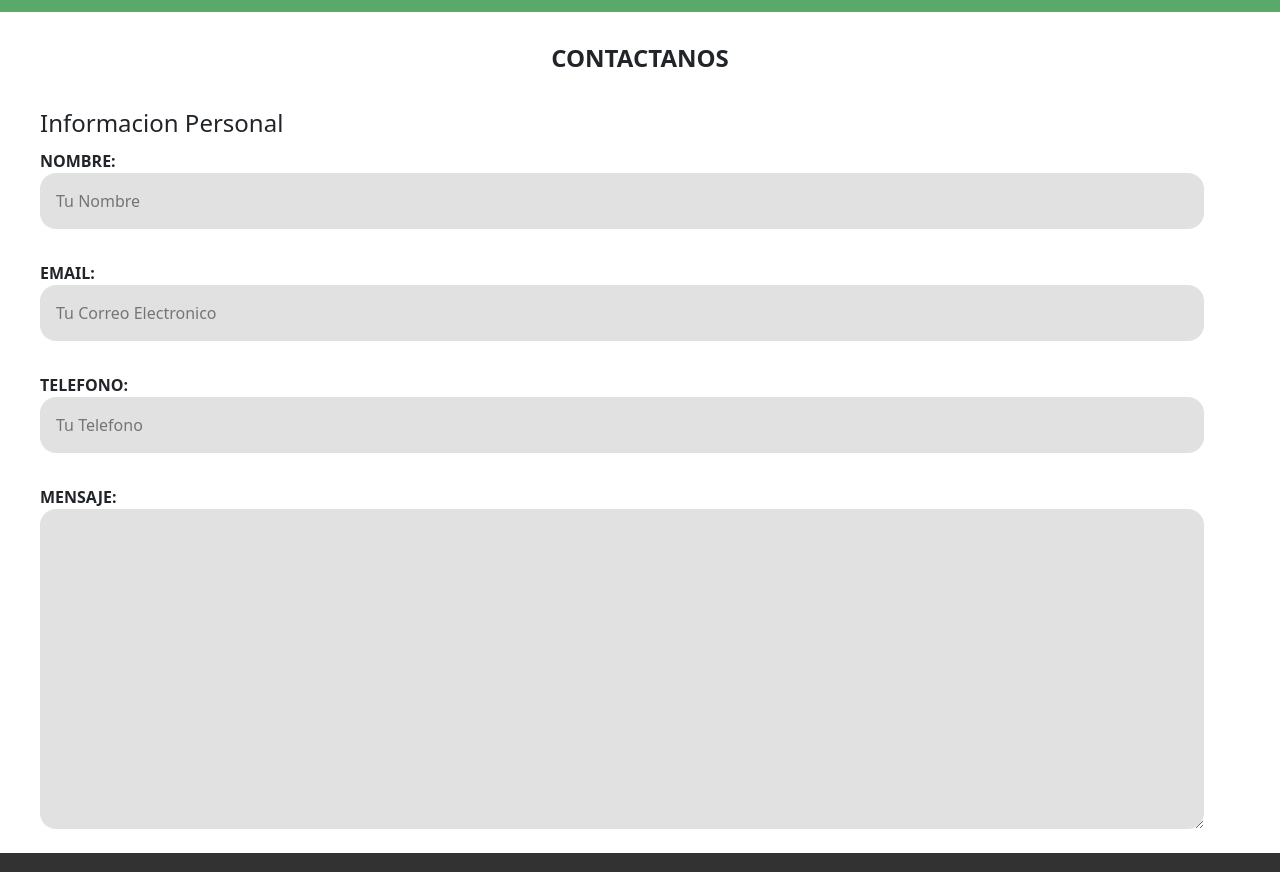
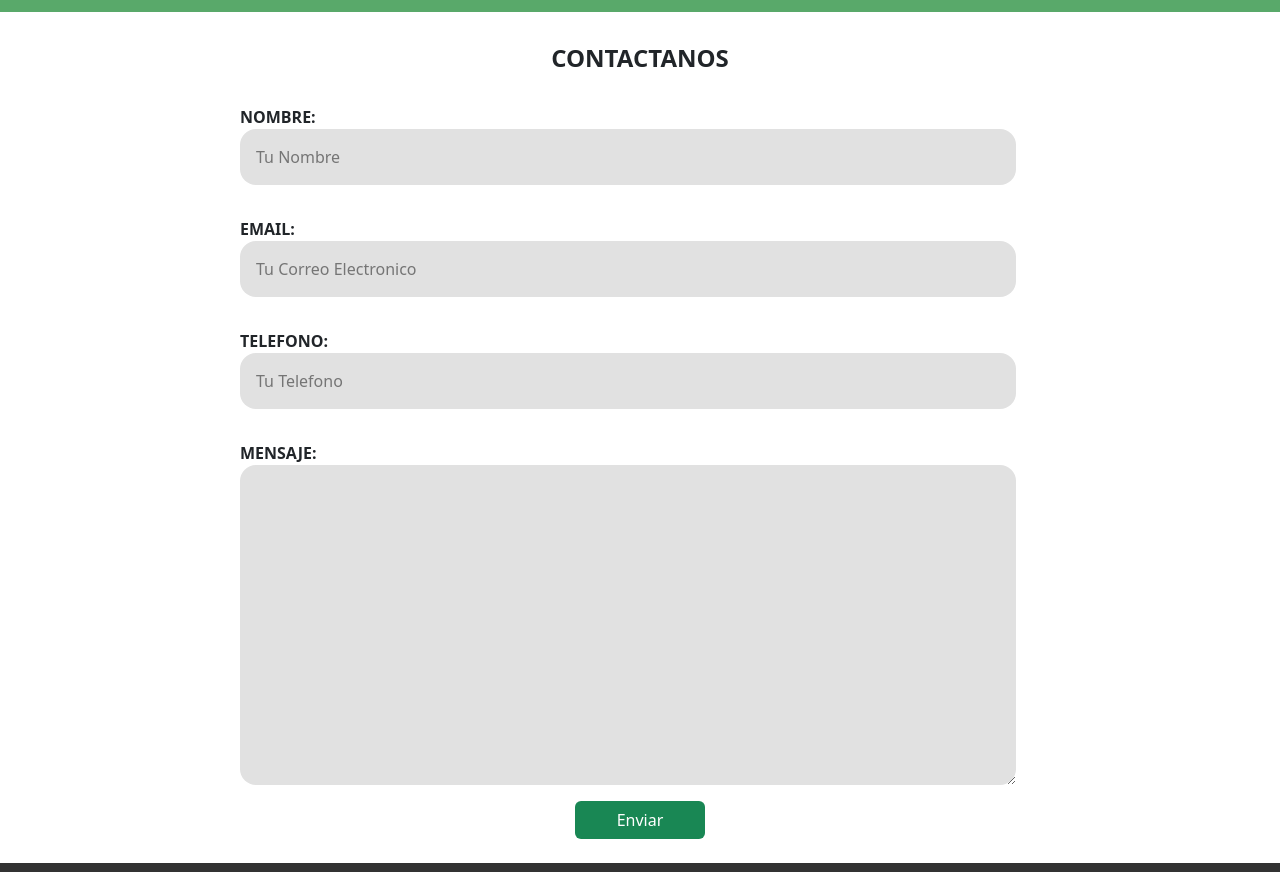
Before and after one commit to sergio-010/store-app, a plain HTML site: page contact.html in a window 1280 px wide. Shown: the part 68-940 px from the top of the page. Drawn offline with nearby package versions, Linux system fonts and the light colour scheme.

Commit message:
form contact

```diff
--- a/contact.html
+++ b/contact.html
@@ -32,9 +32,8 @@
 
   <main class="main">
     <h1 class="title">CONTACTANOS</h1>
-    <section class="form contenedor mb-4">
-      <fieldset>
-        <legend>Informacion Personal</legend>
+    <section class="contenedor mb-4">
+      <form class="form">
         <label for="nombre">Nombre:</label>
         <input class="inputestilo" type="text" id="nombre" placeholder="Tu Nombre">
 
@@ -47,7 +46,16 @@
 
         <label for="mensaje">Mensaje:</label>
         <textarea name="mensaje"></textarea>
-      </fieldset>
+
+        <div class="d-flex justify-content-center">
+          <button
+            class="btn bg-success mt-3"
+            style="width: 130px; color: white"
+          >
+            Enviar
+          </button>
+        </div>
+      </form>
     </section>
 
     <footer class="footer">
--- a/css/styles.css
+++ b/css/styles.css
@@ -217,6 +217,12 @@ p {
 }
 
 /* FORMULARIO */
+.form {
+  width: 100%;
+  max-width: 800px;
+  margin: 0 auto;
+}
+
 label {
   display: block;
   font-weight: 700;
```
